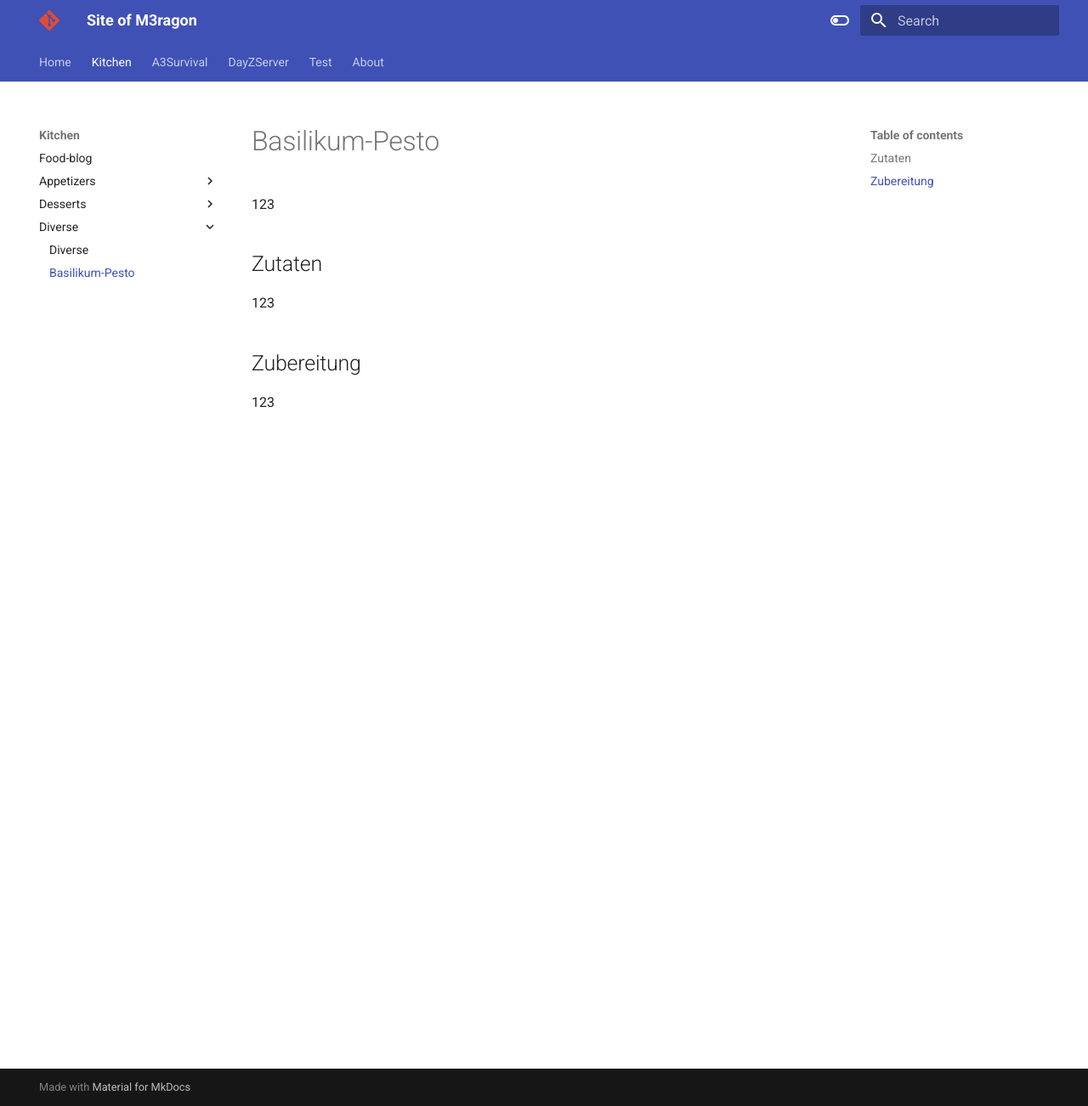
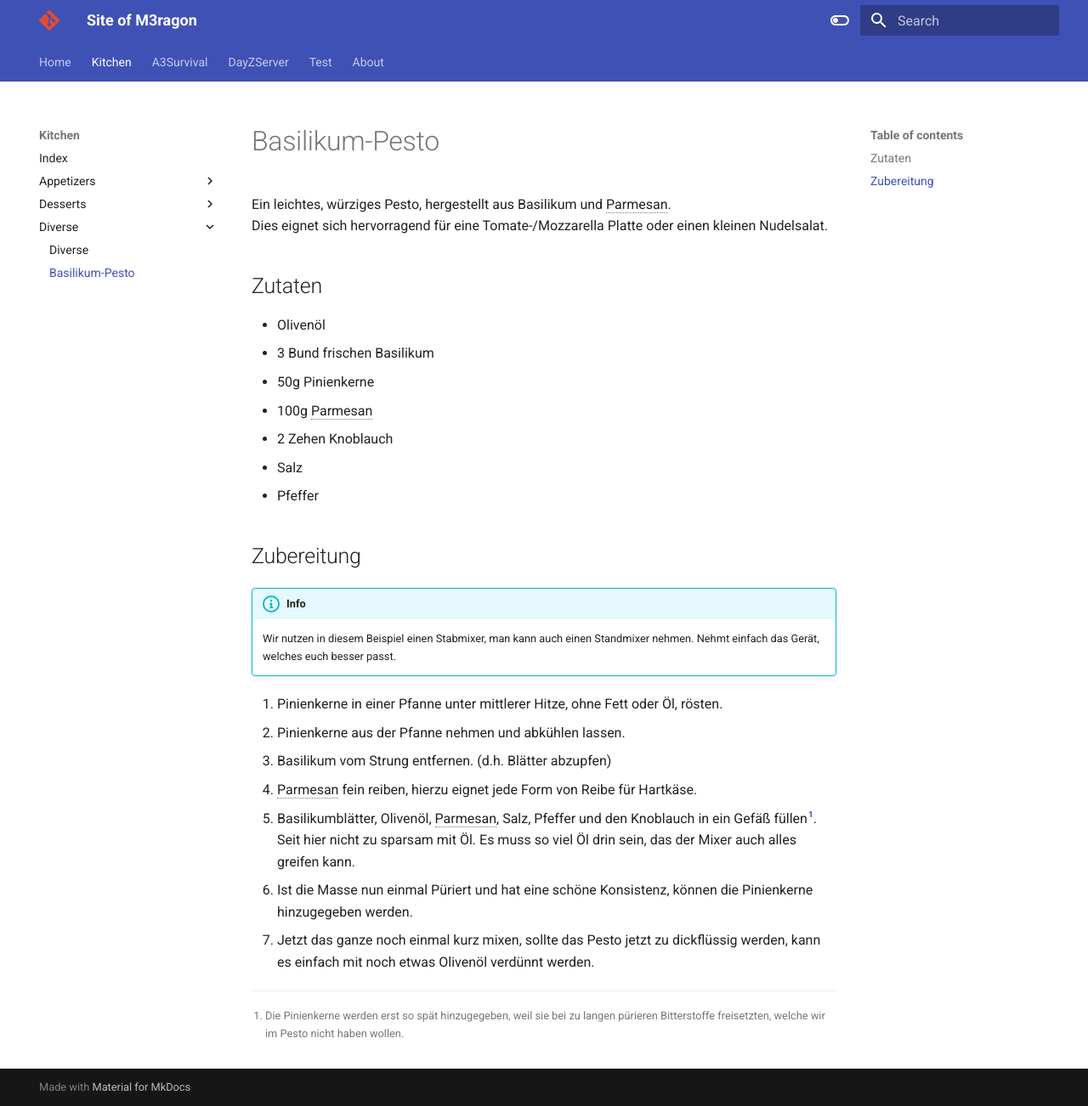
Before and after one commit to M3ragon/material, an MkDocs documentation site: the page built from docs/cooking/etc/BasilikumPesto.md, in a window 1280 px wide and 1302 px high. Shown: the whole window at 85% size. Built offline with MkDocs 1.6.1 and Material for MkDocs 9.7.7, drawn with Linux system fonts in a browser that asks for light colours; comment, search, counter and statistics services are not loaded.

Commit message:
adding supplies

```diff
--- a/docs/cooking/etc/BasilikumPesto.md
+++ b/docs/cooking/etc/BasilikumPesto.md
@@ -1,13 +1,32 @@
 # Basilikum-Pesto
 
-123
+Ein leichtes, würziges Pesto, hergestellt aus Basilikum und Parmesan.
+Dies eignet sich hervorragend für eine Tomate-/Mozzarella Platte oder einen kleinen Nudelsalat.
 
 ## Zutaten
 
-123
+- Olivenöl
+- 3 Bund frischen Basilikum
+- 50g Pinienkerne
+- 100g Parmesan
+- 2 Zehen Knoblauch
+- Salz
+- Pfeffer
 
 ## Zubereitung
 
-123
+!!! info
+    Wir nutzen in diesem Beispiel einen Stabmixer, man kann auch einen Standmixer nehmen.
+    Nehmt einfach das Gerät, welches euch besser passt.
+
+1. Pinienkerne in einer Pfanne unter mittlerer Hitze, ohne Fett oder Öl, rösten.
+2. Pinienkerne aus der Pfanne nehmen und abkühlen lassen.
+3. Basilikum vom Strung entfernen. (d.h. Blätter abzupfen)
+4. Parmesan fein reiben, hierzu eignet jede Form von Reibe für Hartkäse.
+5. Basilikumblätter, Olivenöl, Parmesan, Salz, Pfeffer und den Knoblauch in ein Gefäß füllen[^1]. Seit hier nicht zu sparsam mit Öl. Es muss so viel Öl drin sein, das der Mixer auch alles greifen kann.
+6. Ist die Masse nun einmal Püriert und hat eine schöne Konsistenz, können die Pinienkerne hinzugegeben werden.
+7. Jetzt das ganze noch einmal kurz mixen, sollte das Pesto jetzt zu dickflüssig werden, kann es einfach mit noch etwas Olivenöl verdünnt werden.
+
+[^1]: Die Pinienkerne werden erst so spät hinzugegeben, weil sie bei zu langen pürieren Bitterstoffe freisetzten, welche wir im Pesto nicht haben wollen.
 
 --8<-- "includes/inline_appetizers.md"
```
Also changed, not shown: docs/cooking/index.md (+1 -47 lines), docs/cooking/main_course/index.md (added, +3 -0 lines), docs/cooking/supplement/gratin.md (added, +1 -0 lines), docs/cooking/supplement/index.md (added, +3 -0 lines).
